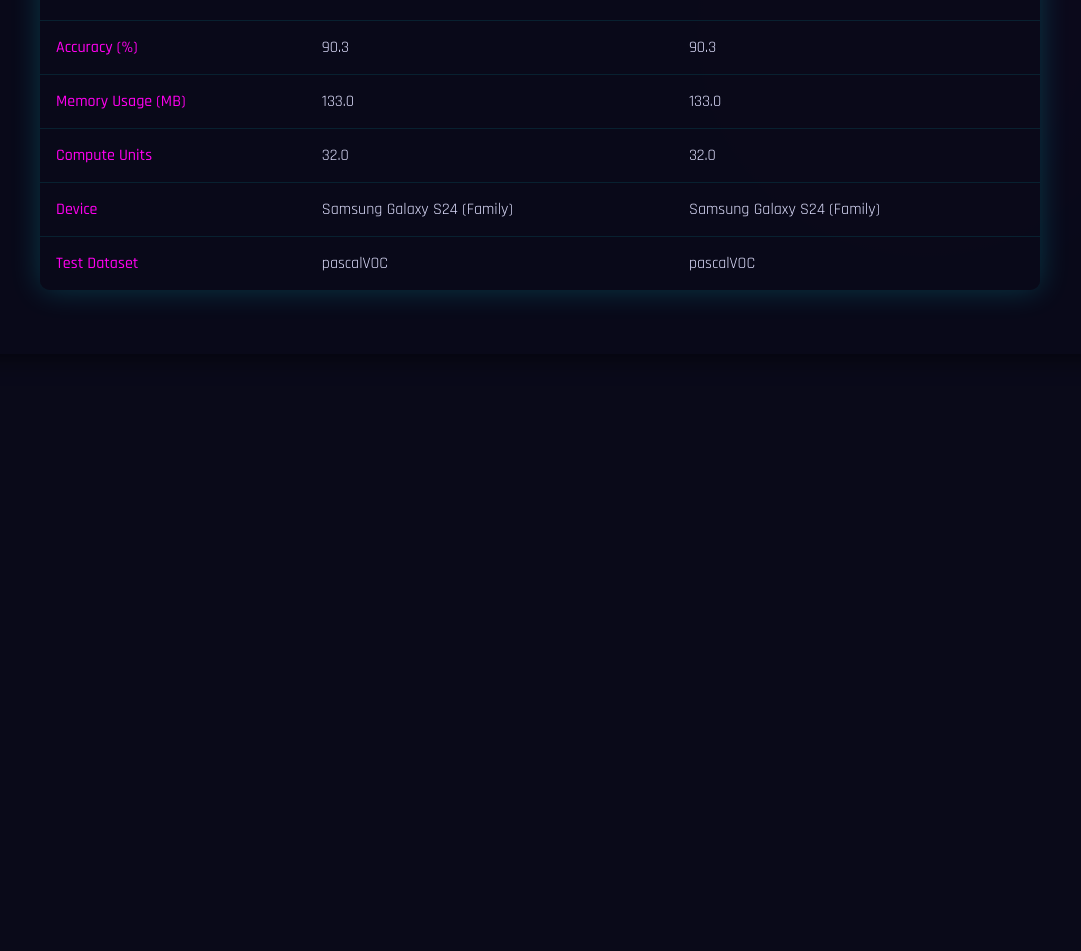
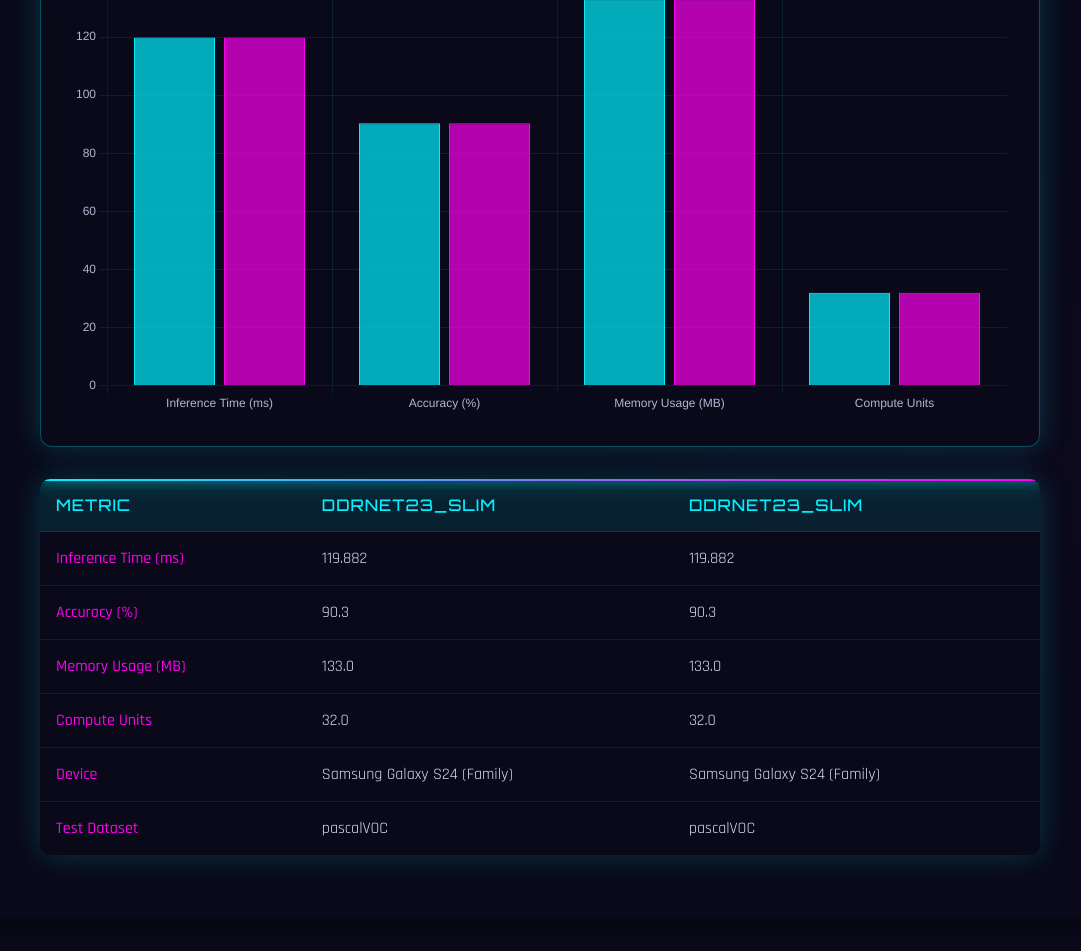
Before and after one commit to rigstire/Capstone, a Django app: template capstone/templates/model_comparison.html in a window 1280 px wide. Shown: the part 801-1752 px from the top of the page, without its empty margins (100-1181 px from the left). Before the commit the page ends 1099 px from the top, so only its background shows below. Run offline with Django 4.2, Linux system fonts and the light colour scheme; the template is opened without the code that fills it: values that come from a table or form of the project are taken from there, others are empty; data comes from the database, SQL or seed files in the repository.

Commit message:
bar graphs

```diff
--- a/capstone/templates/model_comparison.html
+++ b/capstone/templates/model_comparison.html
@@ -216,6 +216,18 @@
     text-shadow: var(--glow-secondary);
   }
 
+  /* Chart container styles */
+  .chart-container {
+    max-width: 1000px;
+    margin: 2rem auto;
+    padding: 2rem;
+    background: rgba(10, 10, 26, 0.8);
+    border-radius: 12px;
+    box-shadow: 0 0 30px rgba(0, 240, 255, 0.2);
+    border: 1px solid rgba(0, 240, 255, 0.3);
+    backdrop-filter: blur(10px);
+  }
+
   /* Responsive adjustments */
   @media (max-width: 768px) {
     .model-select-form {
@@ -226,10 +238,17 @@
     table {
       font-size: 0.9rem;
     }
+
+    .chart-container {
+      padding: 1rem;
+    }
   }
 </style>
 
 <link href="https://fonts.googleapis.com/css2?family=Orbitron:wght@400;500;700&family=Rajdhani:wght@400;500;700&display=swap" rel="stylesheet">
+<!-- Add Chart.js CDN -->
+<script src="https://cdn.jsdelivr.net/npm/chart.js"></script>
+
 <form method="get" class="model-select-form">
   <label for="model_a">Model A:</label>
   <select name="model_a" id="model_a" required>
@@ -268,6 +287,11 @@
 
 {% if model_a and model_b and benchmark_a and benchmark_b %}
   <h2>Comparing {{ model_a.name }} vs {{ model_b.name }}</h2>
+
+  <!-- Add the chart container -->
+  <div class="chart-container">
+    <canvas id="comparisonChart"></canvas>
+  </div>
 
   <table>
     <thead>
@@ -310,6 +334,105 @@
       </tr>
     </tbody>
   </table>
+
+  <!-- JavaScript to render the chart -->
+  <script>
+    document.addEventListener('DOMContentLoaded', function() {
+      const ctx = document.getElementById('comparisonChart').getContext('2d');
+
+      // Extract data from the template variables
+      const modelAName = "{{ model_a.name }}";
+      const modelBName = "{{ model_b.name }}";
+
+      // Convert benchmark data to numbers
+      const inferenceTimeA = parseFloat("{{ benchmark_a.inference_time }}");
+      const inferenceTimeB = parseFloat("{{ benchmark_b.inference_time }}");
+      const accuracyA = parseFloat("{{ benchmark_a.accuracy }}");
+      const accuracyB = parseFloat("{{ benchmark_b.accuracy }}");
+      const memoryUsageA = parseFloat("{{ benchmark_a.memory_usage }}");
+      const memoryUsageB = parseFloat("{{ benchmark_b.memory_usage }}");
+      const computeUnitsA = parseFloat("{{ benchmark_a.compute_units }}");
+      const computeUnitsB = parseFloat("{{ benchmark_b.compute_units }}");
+
+      // Create the chart
+      new Chart(ctx, {
+        type: 'bar',
+        data: {
+          labels: ['Inference Time (ms)', 'Accuracy (%)', 'Memory Usage (MB)', 'Compute Units'],
+          datasets: [
+            {
+              label: modelAName,
+              data: [inferenceTimeA, accuracyA, memoryUsageA, computeUnitsA],
+              backgroundColor: 'rgba(0, 240, 255, 0.7)',
+              borderColor: 'rgba(0, 240, 255, 1)',
+              borderWidth: 1,
+              hoverBackgroundColor: 'rgba(0, 240, 255, 0.9)',
+            },
+            {
+              label: modelBName,
+              data: [inferenceTimeB, accuracyB, memoryUsageB, computeUnitsB],
+              backgroundColor: 'rgba(255, 0, 240, 0.7)',
+              borderColor: 'rgba(255, 0, 240, 1)',
+              borderWidth: 1,
+              hoverBackgroundColor: 'rgba(255, 0, 240, 0.9)',
+            }
+          ]
+        },
+        options: {
+          responsive: true,
+          maintainAspectRatio: true,
+          scales: {
+            y: {
+              beginAtZero: true,
+              grid: {
+                color: 'rgba(0, 240, 255, 0.1)',
+              },
+              ticks: {
+                color: 'rgba(224, 224, 255, 0.8)',
+              }
+            },
+            x: {
+              grid: {
+                color: 'rgba(0, 240, 255, 0.1)',
+              },
+              ticks: {
+                color: 'rgba(224, 224, 255, 0.8)',
+              }
+            }
+          },
+          plugins: {
+            legend: {
+              labels: {
+                color: 'rgba(224, 224, 255, 0.8)',
+                font: {
+                  family: "'Orbitron', sans-serif",
+                }
+              }
+            },
+            tooltip: {
+              backgroundColor: 'rgba(10, 10, 26, 0.9)',
+              titleColor: 'rgba(0, 240, 255, 1)',
+              bodyColor: 'rgba(224, 224, 255, 0.8)',
+              borderColor: 'rgba(0, 240, 255, 0.3)',
+              borderWidth: 1,
+              padding: 10,
+              boxShadow: '0 0 10px rgba(0, 240, 255, 0.5)',
+              callbacks: {
+                label: function(context) {
+                  let label = context.dataset.label || '';
+                  if (label) {
+                    label += ': ';
+                  }
+                  label += context.parsed.y;
+                  return label;
+                }
+              }
+            }
+          }
+        }
+      });
+    });
+  </script>
 {% elif request.GET.model_a and request.GET.model_b %}
   <p class="no-data">No benchmark data available for one or both models.</p>
 {% endif %}
```
